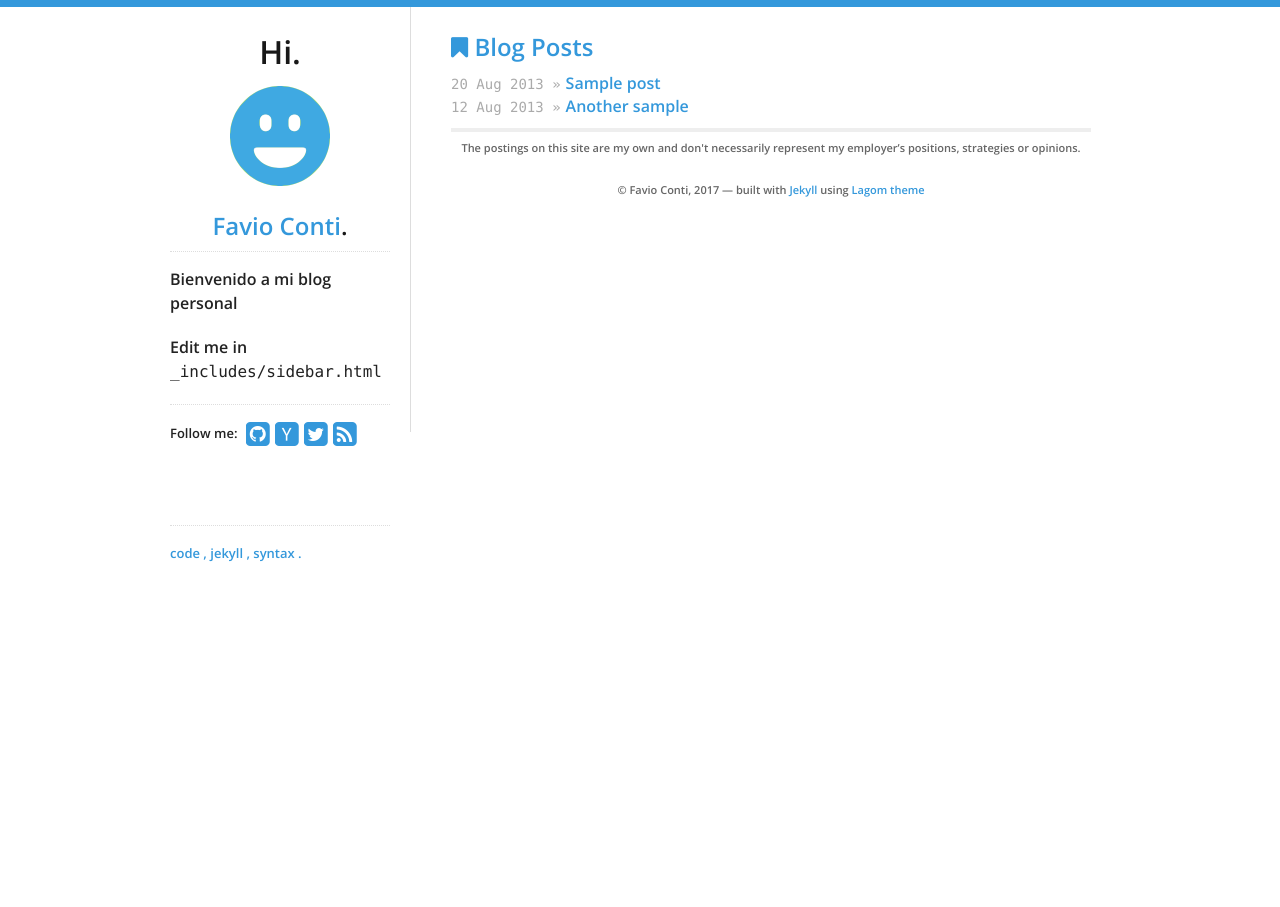
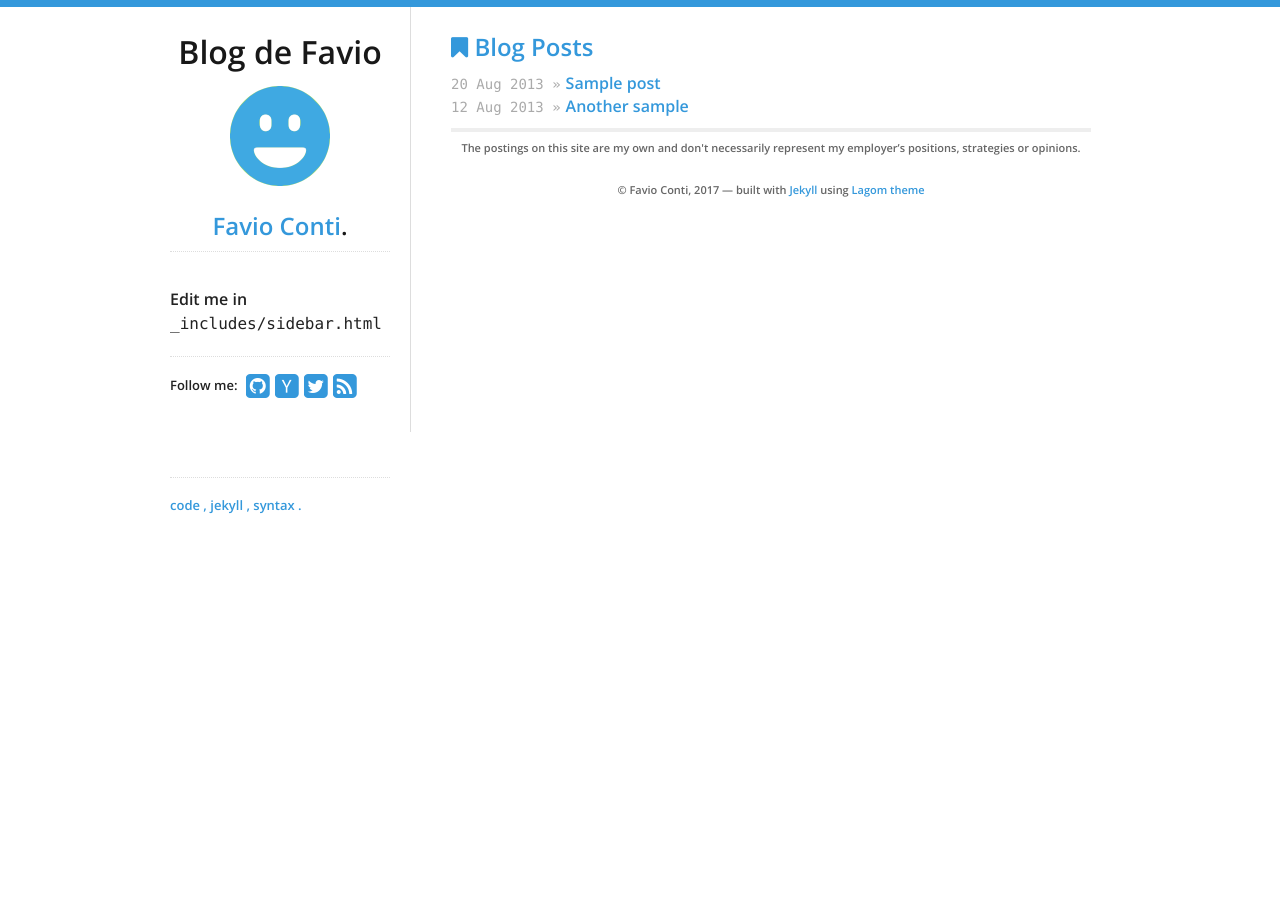
Before and after one commit to Favi0/Favi0.github.io, a Jekyll site: the page built from index.html, in a window 1280 px wide. Built offline with Jekyll 4.4.1, drawn with Linux system fonts in a browser that asks for light colours; nearby versions of some CDN libraries.

Commit message:
modifico portada

```diff
--- a/_includes/sidebar.html
+++ b/_includes/sidebar.html
@@ -1,5 +1,5 @@
 <nav>
-  <h1>Hi.</h1>
+  <h1>Blog de Favio</h1>
   <a href="/">
     {% if site.data.theme.social.gravatar %}
     <img src="http://www.gravatar.com/avatar/{{ site.data.theme.social.gravatar }}?s=200" id="gravatar" alt="My photo"/>
@@ -9,7 +9,7 @@
   </a>
   <h2><a href="/">{{ site.data.theme.name }}</a>.</h2>
   <div id="bio">
-    <p>Bienvenido a mi blog     personal</p>
+    <p></p>
     <p>
       Edit me in <code>_includes/sidebar.html</code>
     </p>
```
